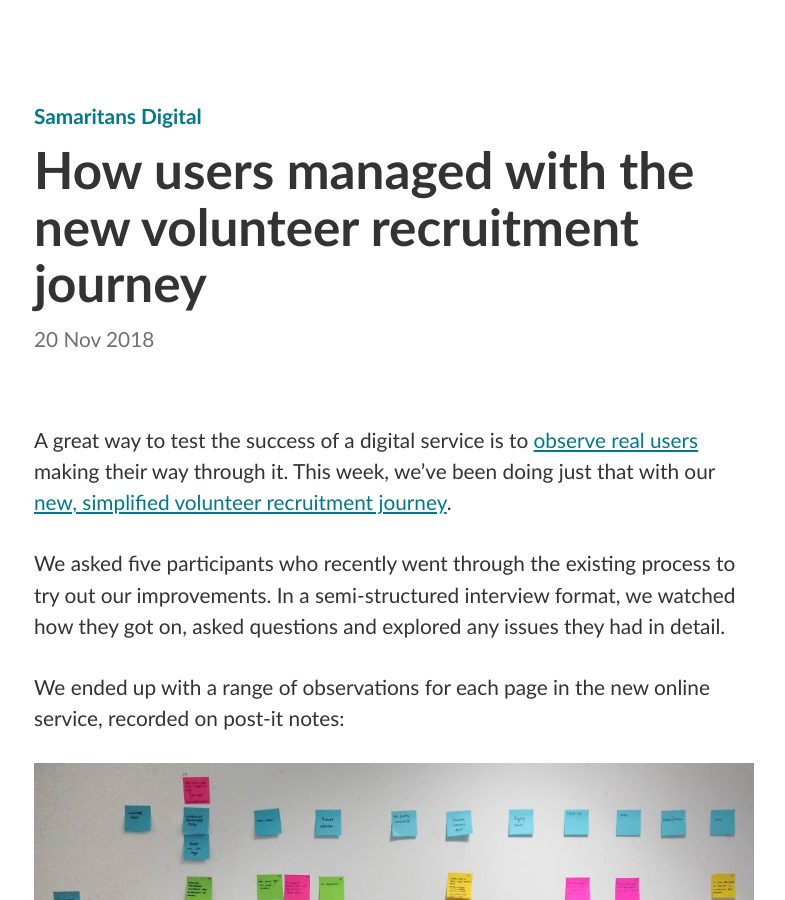
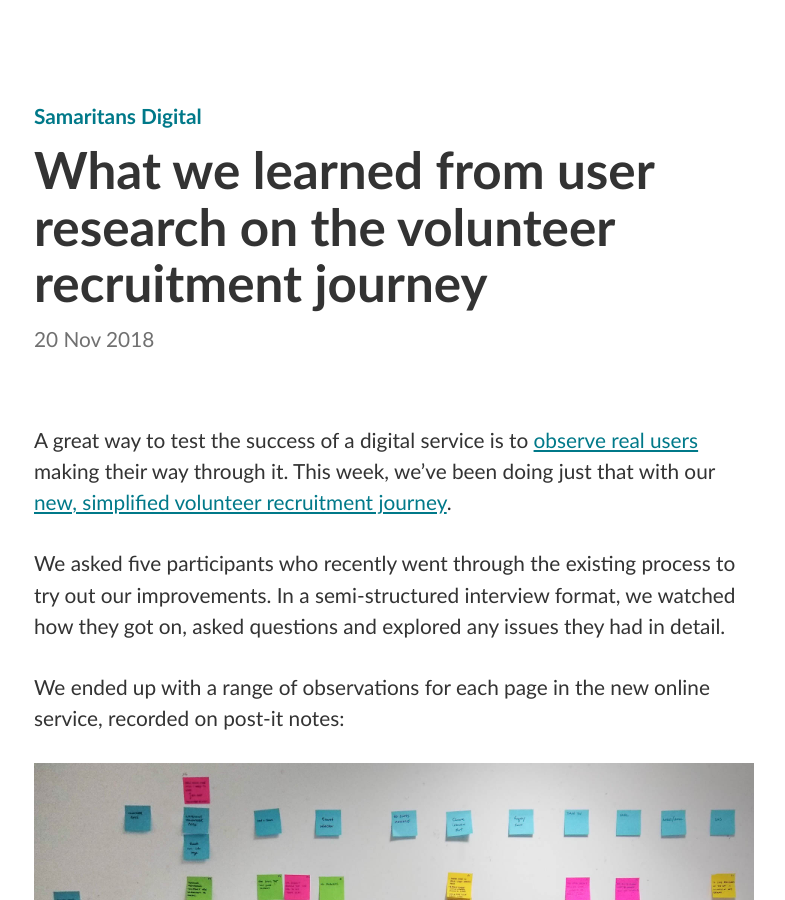
Before and after one commit to samaritans-digital/samaritans-digital, a Jekyll site: the page built from _posts/2018-11-20-what-the-users-said.md, in a window 1280 px wide and 900 px high. Shown: the whole window, without its empty margins (246-1031 px from the left). Built offline with Jekyll 4.4.1, drawn with Linux system fonts in a browser that asks for light colours.

Commit message:
Post title change

```diff
--- a/_posts/2018-11-20-what-the-users-said.md
+++ b/_posts/2018-11-20-what-the-users-said.md
@@ -1,5 +1,5 @@
 ---
-title: How users managed with the new volunteer recruitment journey
+title: What we learned from user research on the volunteer recruitment journey
 excerpt: Here's what we found when we tested out the new way to become a volunteer with real people.
 ---
 
```
